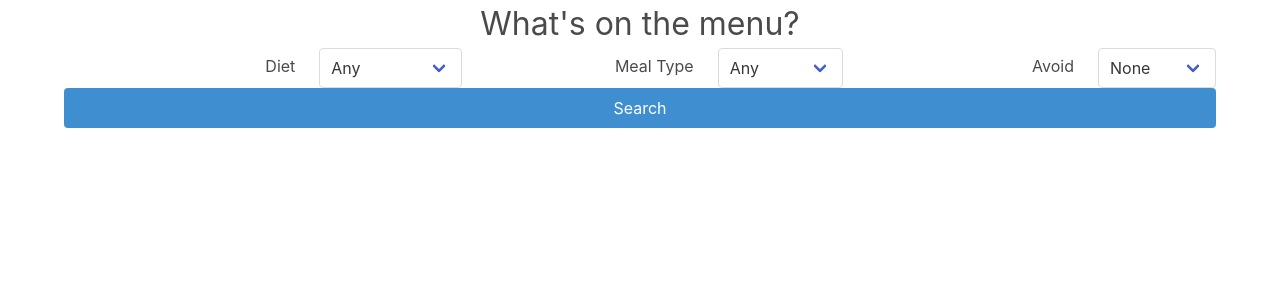
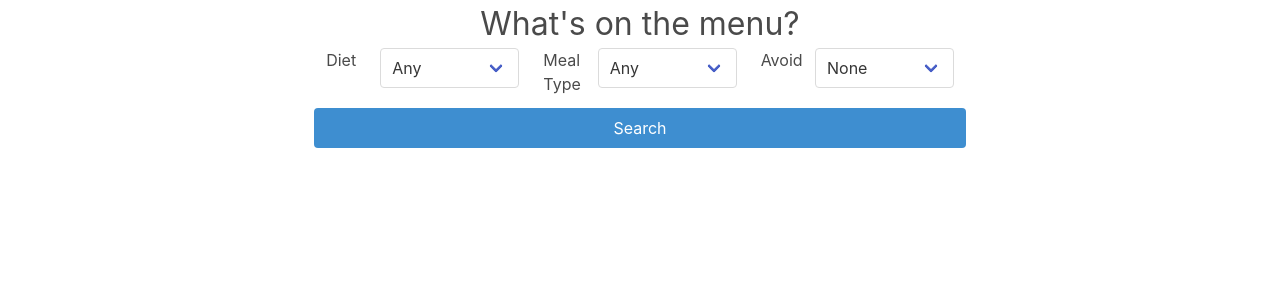
Before and after one commit to Alex-M-Howard/Capstone-Thyme2Eat, a Flask app: page /meals/random in a window 1280 px wide. Shown: the part 52-352 px from the top of the page. Run offline with Flask 2, Linux system fonts and the light colour scheme; some libraries are stand-ins or nearby versions.

Commit message:
Styling with Bulma

```diff
--- a/Thyme2Eat/routes/meal_routes/templates/random_meal.html
+++ b/Thyme2Eat/routes/meal_routes/templates/random_meal.html
@@ -5,29 +5,54 @@
 {% block content %}
 <h1 class="has-text-centered is-size-3">What's on the menu?</h1>
 
+<div class="columns is-multiline">
   {% if meals %}
     {% for meal in meals %}
 
 
-            <a href="{{ url_for('app_meal.show_recipe', meal_id=meal.id) }}"><img src="{{meal.image}}" alt="{{meal.title}} image"></a>
+        <div class="column is-one-quarter-desktop is-one-quarter-widescreen is-one-third-tablet">
+
+          <div class="card">
+            <div class="card-image">
+              <a href="{{ url_for('app_meal.show_recipe', meal_id=meal.id) }}">
+                <figure class="image is-4by3">
+                  <img src="{{meal.image}}" alt="{{meal.title}} image">
+                </figure>
+              </a>
+            </div>
+
+            <div class="card-header">
+              <div class="card-header-title">
+                <a href="{{ url_for('app_meal.show_recipe', meal_id=meal.id) }}"><p style="font-size: 1rem;">{{meal.title}}</p></a>
+              </div>
+            </div>
+          </div>
 
 
-
-            <a href="{{ url_for('app_meal.show_recipe', meal_id=meal.id) }}"><p style="font-size: 1rem;">{{meal.title}}</p></a>
+        </div>
 
 
     {% endfor %}
   {% endif %}
+  </div>
 
-<div class="container ">
 <form method="POST">
+<div class="columns is-centered">
+<div class="column is-6">
 
-    <div class="field-body ">
-      <div class="field is-grouped">
-        <div class="field-label is-normal">
+
+<div class="columns is-multiline">
+
+
+
+
+            <div class="column is-1 has-text-centered">
                 <label for="diet">Diet</label>
             </div>
-        <div class="select">
+
+
+            <div class="column is-3">
+              <div class="select is-fullwidth">
                 <select name="diet" id="diet">
                   <option value="" selected>Any</option>
                   <option value="vegetarian">Vegetarian</option>
@@ -38,12 +63,16 @@
                   <option value="paleo">Paleo</option>
                 </select>
               </div>
+            </div>
 
 
-      <div class="field-label is-normal">
+
+          <div class="column is-1 has-text-centered">
             <label for="type">Meal Type</label>
           </div>
-      <div class="select">
+
+          <div class="column is-3">
+          <div class="select is-fullwidth">
           <select name="type" id="type">
             <option value="" selected>Any</option>
             <option value="breakfast">Breakfast</option>
@@ -53,11 +82,14 @@
             <option value="Snack">Snack</option>
           </select>
           </div>
+          </div>
 
-<div class="field-label is-normal">
+          <div class="column is-1 has-text-centered">
             <label for="intolerances">Avoid</label>
           </div>
-      <div class="select">
+
+          <div class="column is-3">
+          <div class="select is-fullwidth">
           <select name="intolerances" id="intolerances">
             <option value="" selected>None</option>
             <option value="dairyFree">Dairy</option>
@@ -69,12 +101,18 @@
             <option value="Wheat">Wheat</option>
           </select>
           </div>
+          </div>
+
+
+        <button class="button is-info is-fullwidth">Search</button>
+
 
 </div>
 
+
+
   </div>
-    <button class="button is-info is-fullwidth">Search</button>
+</div>
   </form>
-</div>
 
 {% endblock %}
```
Also changed, not shown: Thyme2Eat/routes/meal_routes/templates/show_recipe.html (+35 -3 lines). Lines whose indentation alone changed are shown as unchanged.
